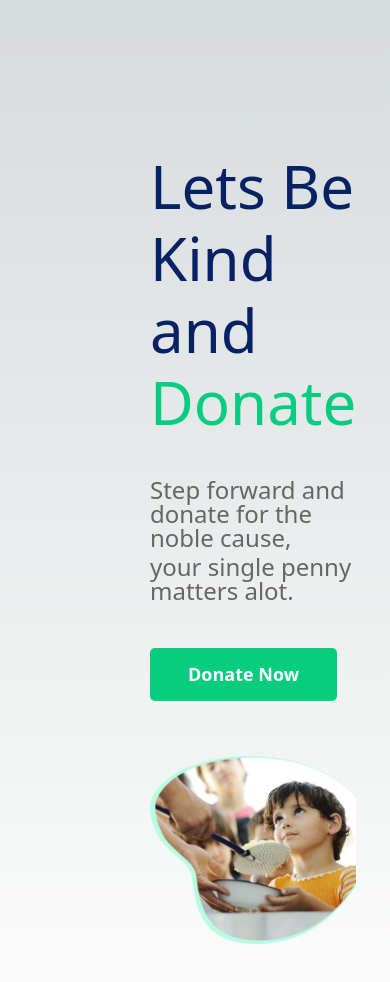
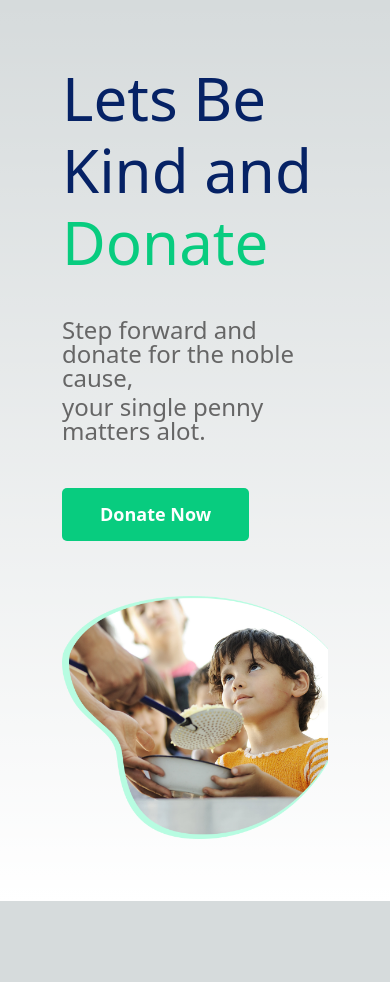
Before and after one commit to awaisshah228/nextjs-charity, a Next.js app: page / in a window 390 px wide. Shown: the top 982 px of the page. After the commit the page ends 901 px from the top, so only its background shows below. Built offline with nearby package versions, Linux system fonts and the light colour scheme.

Commit message:
added styling

```diff
--- a/app/page.tsx
+++ b/app/page.tsx
@@ -3,7 +3,7 @@ import Image from 'next/image'
 
 export default function Home() {
   return (
-    <main className="flex min-h-screen flex-col items-center justify-between p-24">
+    <main className="flex min-h-screen flex-col items-center justify-between md:p-24 p-2">
            <HeroSec />
     </main>
   )
```
